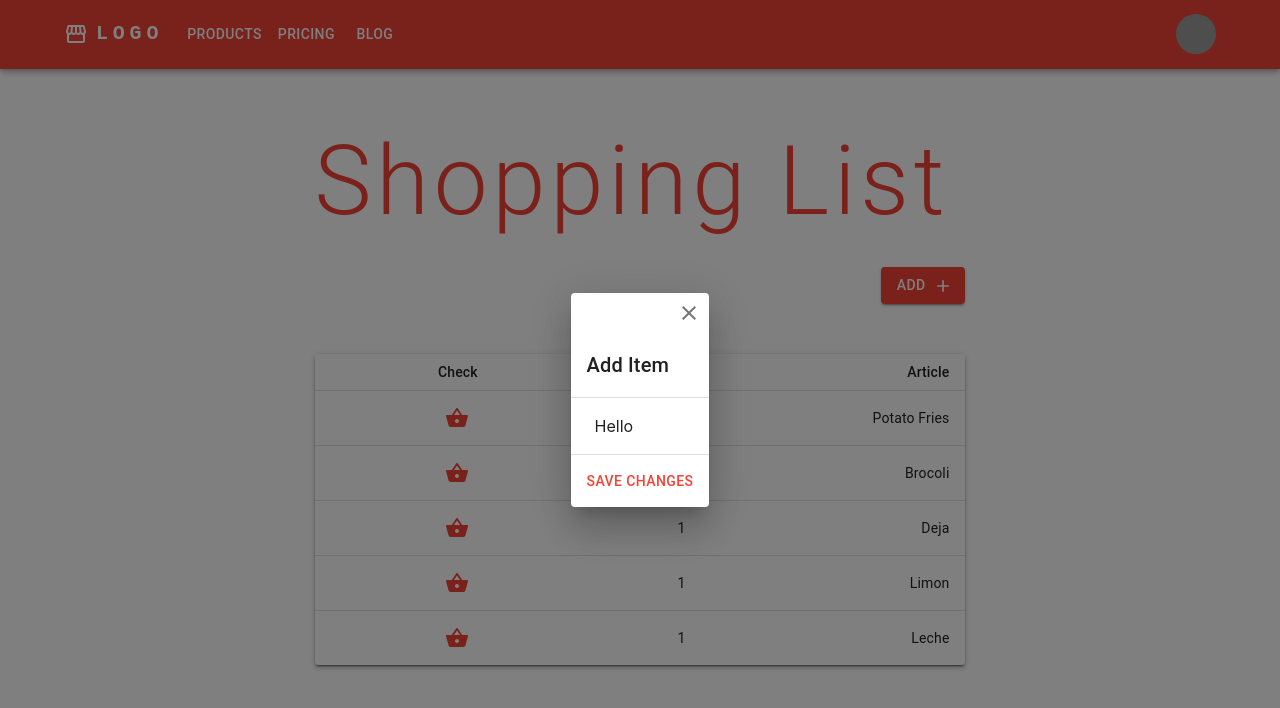
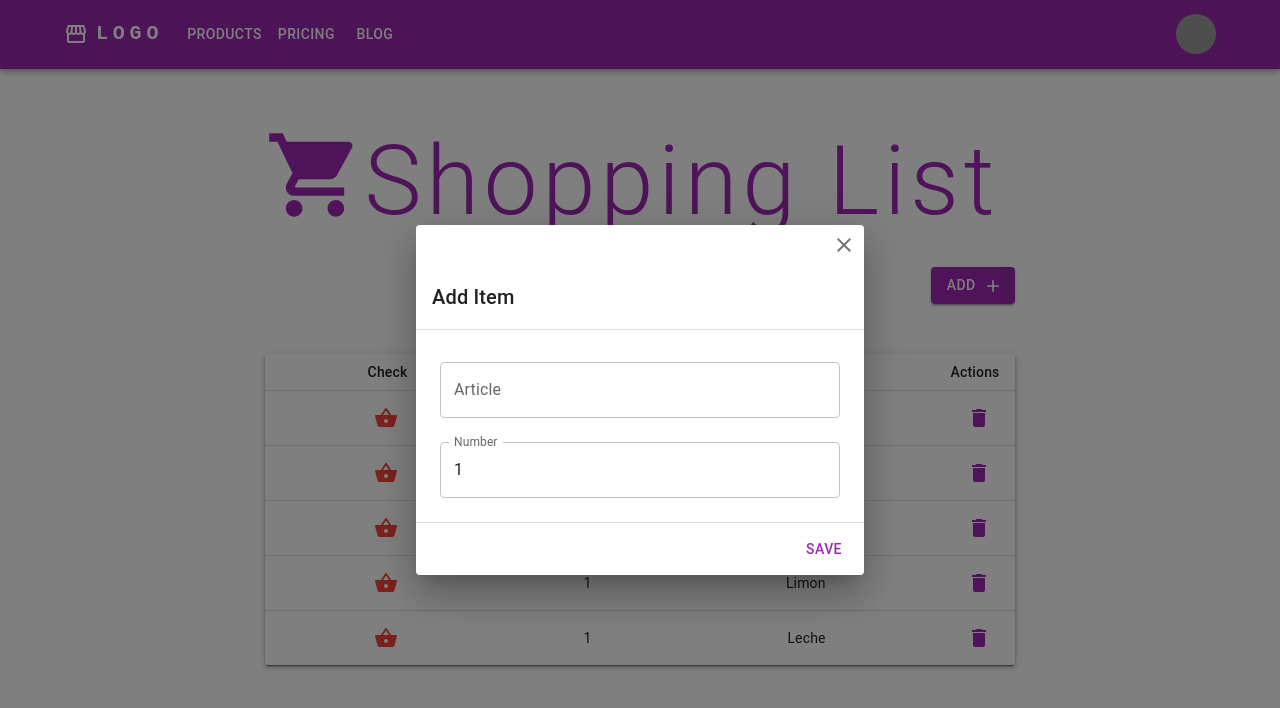
Before and after one commit to AlexisF27/todo-react, a React (Vite) app: page / in a window 1280 px wide. Both pictures are taken after a click on the button "ADD". Shown: the top 708 px of the page. Built offline with nearby package versions, Linux system fonts and the light colour scheme; grey boxes are pictures that could not be loaded.

Commit message:
Add With inputs to dialog, button erase NotePad

```diff
--- a/src/components/addItemDialog/AddItemDialog.css
+++ b/src/components/addItemDialog/AddItemDialog.css
@@ -2,3 +2,7 @@
   display: flex;
   justify-content: end;
 }
+
+.form-control {
+  min-width: 400px
+}
--- a/src/components/addItemDialog/AddItemDialog.jsx
+++ b/src/components/addItemDialog/AddItemDialog.jsx
@@ -6,16 +6,25 @@ import DialogActions from '@mui/material/DialogActions';
 import IconButton from '@mui/material/IconButton';
 import CloseIcon from '@mui/icons-material/Close';
 import PropTypes from 'prop-types'
-import { Box } from '@mui/material';
+import { Box, FormControl, FormGroup } from '@mui/material';
 import './addItemDialog.css'
+import TextField from '@mui/material/TextField';
+import { useState } from 'react'
 
 function AddItemDialog({ open, handleClose, handleSave }) {
+  const [item, setItem] = useState({
+    checked: false,
+    article: '',
+    quantity: 1
+  })
+
   return (
     <>
       <Dialog
         onClose={handleClose}
         aria-labelledby="customized-dialog-title"
         open={open}
+
       >
         <Box className="close-button">
           <IconButton
@@ -28,12 +37,40 @@ function AddItemDialog({ open, handleClose, handleSave }) {
         <DialogTitle sx={{ m: 0, p: 2 }} id="customized-dialog-title">
           Add Item
         </DialogTitle>
-        <DialogContent dividers>
-          Hello
+
+        <DialogContent dividers style={{ minWidth: '400px' }}  >
+          <FormGroup>
+
+            <FormControl margin='normal' required >
+              <TextField id="article-name" label="Article" variant="outlined" value={item.article} />
+            </FormControl>
+
+            <FormControl margin='normal' required>
+              <TextField
+                id="standard-number"
+                label="Number"
+                type="number"
+                InputLabelProps={{
+                  shrink: true,
+                }}
+                value={item.quantity}
+                variant="outlined"
+                inputProps={{
+                  min: 0,
+                  max: 12,
+                }
+                }
+
+              />
+            </FormControl>
+
+          </FormGroup>
         </DialogContent>
         <DialogActions>
-          <Button autoFocus onClick={handleSave}>
-            Save changes
+          <Button autoFocus onClick={() => {
+            handleSave(item)
+          }}>
+            Save
           </Button>
         </DialogActions>
       </Dialog>
--- a/src/components/content/TableContent.jsx
+++ b/src/components/content/TableContent.jsx
@@ -2,8 +2,9 @@ import TableBody from '@mui/material/TableBody';
 import TableCell from '@mui/material/TableCell';
 import TableRow from '@mui/material/TableRow';
 import PropTypes from 'prop-types'
-
+import IconButton from '@mui/material/IconButton';
 import Checkbox from '@mui/material/Checkbox';
+import DeleteIcon from '@mui/icons-material/Delete';
 
 import { red, green } from '@mui/material/colors';
 
@@ -17,9 +18,9 @@ const label = { inputProps: { 'aria-label': 'Checkbox demo' } };
 function TableContent({ rows }) {
   return (
     <TableBody>
-      {rows.map((row) => (
+      {rows.map((row, index) => (
         <TableRow
-          key={row.article}
+          key={index}
           sx={{ '&:last-child td, &:last-child th': { border: 0 } }}
         >
           <TableCell align="right">
@@ -27,6 +28,11 @@ function TableContent({ rows }) {
           </TableCell>
           <TableCell align="right">{row.quantity}</TableCell>
           <TableCell align="right" component="th" scope="row"> {row.article}</TableCell>
+          <TableCell align="right" component="th" scope="row">
+            <IconButton aria-label="delete" color="primary">
+              <DeleteIcon />
+            </IconButton>
+          </TableCell>
         </TableRow>
       ))}
     </TableBody>
--- a/src/components/headers/TableHeader.jsx
+++ b/src/components/headers/TableHeader.jsx
@@ -9,6 +9,7 @@ function TableHeader() {
         <TableCell align="right">Check</TableCell>
         <TableCell align="right"> Quantity </TableCell>
         <TableCell align="right"> Article </TableCell>
+        <TableCell align="right"> Actions </TableCell>
       </TableRow>
     </TableHead>
   )
--- a/src/components/notePad/NotePad.jsx
+++ b/src/components/notePad/NotePad.jsx
@@ -31,14 +31,7 @@ function NotePad() {
     setGroceries(GroceriesUtil.getCasualShoppingList())
   }, []);
 
-
-  const addItem = () => {
-    const item = {
-      checked: false,
-      quantity: 1,
-      article: "Test Item 001"
-    }
-
+  const addItem = (item) => {
     setGroceries([...groceries, item])
     closeModal()
   }
@@ -47,7 +40,7 @@ function NotePad() {
     <>
       <Title title={title} />
       <AddButton onClick={openModal} />
-      <GroceriesList groceries={groceries}/>
+      <GroceriesList groceries={groceries} />
       <AddItemDialog open={open} handleClose={closeModal} handleSave={addItem} />
     </>
   );
--- a/src/components/title/Title.jsx
+++ b/src/components/title/Title.jsx
@@ -1,5 +1,6 @@
 import PropTypes from 'prop-types'
 import Typography from '@mui/material/Typography';
+import ShoppingCartIcon from '@mui/icons-material/ShoppingCart';
 import "./title.css"
 
 function Title({ title }) {
@@ -13,6 +14,7 @@ function Title({ title }) {
           letterSpacing: '.3rem',
         }}
       >
+        <ShoppingCartIcon sx={{ fontSize: 100 }} />
         {title}
       </Typography>
     </>
--- a/src/utils/Themes/palette.js
+++ b/src/utils/Themes/palette.js
@@ -1,8 +1,8 @@
-import { red, green } from '@mui/material/colors';
+import { red, green, purple } from '@mui/material/colors';
 const palette = () =>{
   return  {
     primary: {
-      main: red[500],
+      main: purple[500],
     },
 
     secondary: {
```
Lines whose indentation alone changed are shown as unchanged.
